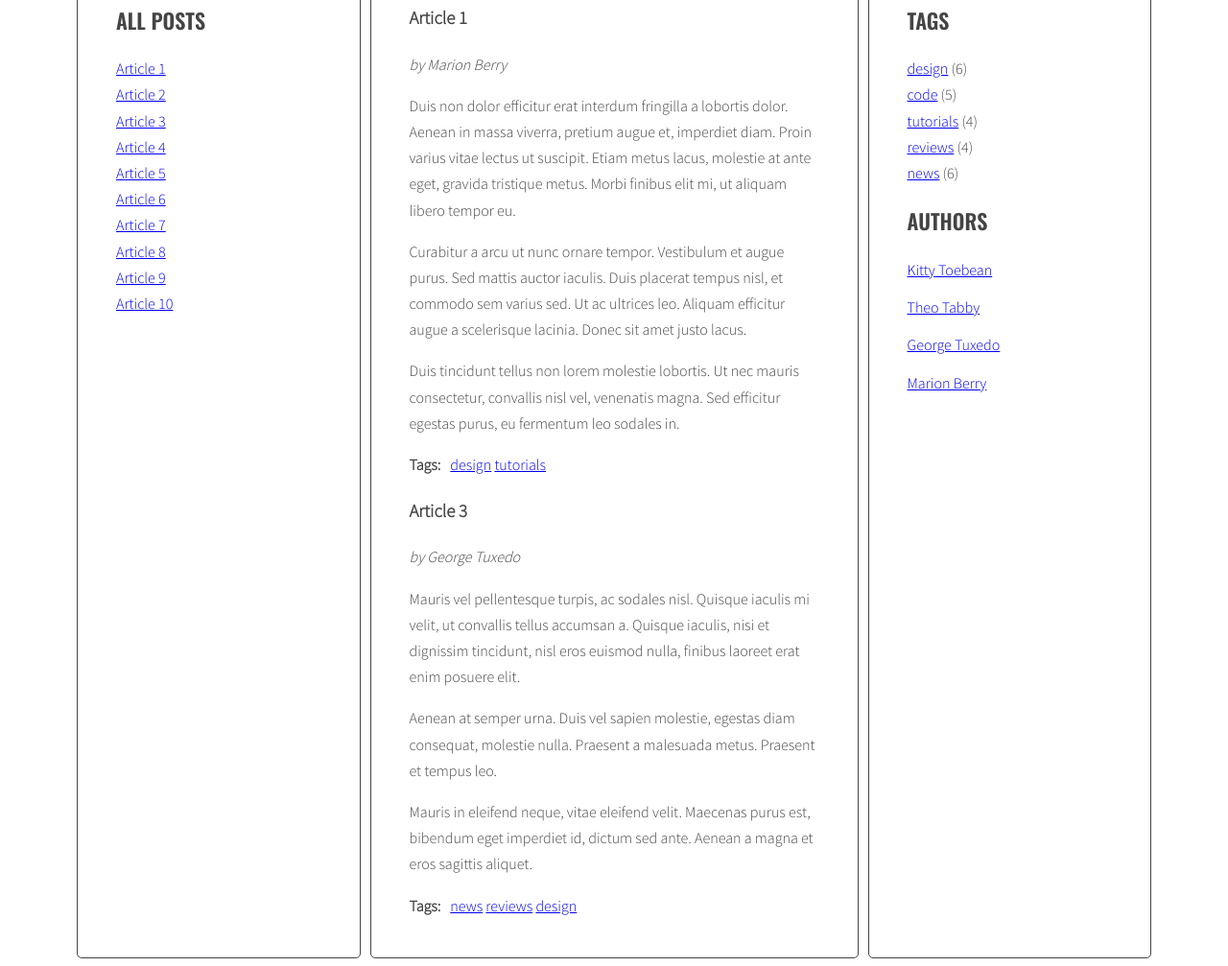
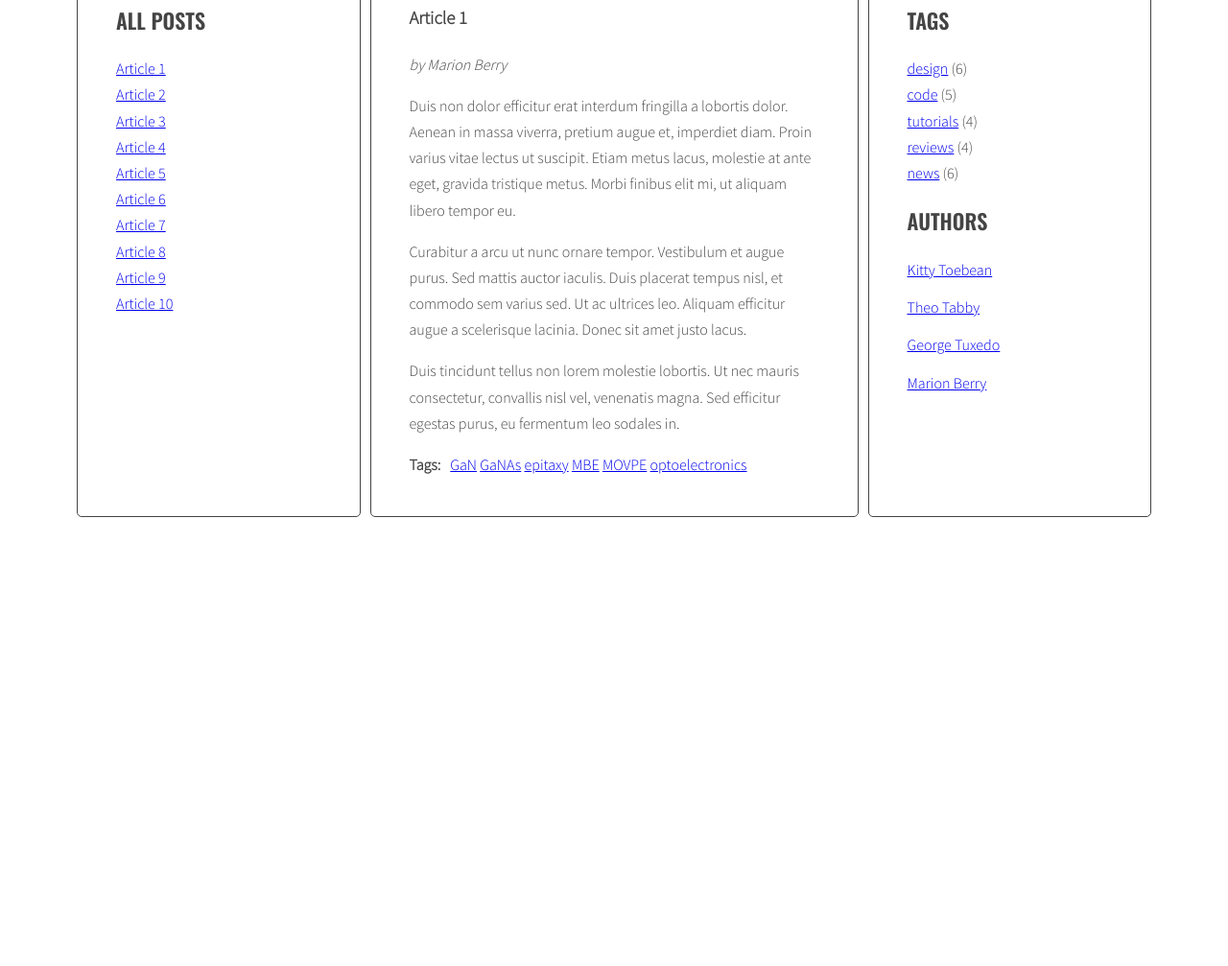
Before and after one commit to j-guyrousset/javascript-blog, a website: page index.html in a window 1280 px wide. Shown: the part 300-1307 px from the top of the page at 96% size. After the commit the page ends 847 px from the top, so only its background shows below. Drawn offline with nearby package versions, Linux system fonts and the light colour scheme.

Commit message:
Add tag list generation in articles

```diff
--- a/index.html
+++ b/index.html
@@ -17,7 +17,7 @@
             </ul>
           </aside>
           <section class="posts">
-            <article class="post active" id="article-1">
+            <article class="post active" id="article-1" data-tags="GaN GaNAs epitaxy MBE MOVPE optoelectronics">
               <h3 class="post-title">Article 1</h3>
               <p class="post-author">by Marion Berry</p>
               <div class="post-content">
@@ -30,12 +30,10 @@
               <div class="post-tags">
                 <p><strong>Tags:</strong></p>
                 <ul class="list list-horizontal">
-                  <li><a href="#">design</a></li>
-                  <li><a href="#">tutorials</a></li>
                 </ul>
               </div>
             </article>
-            <article class="post" id="article-2">
+            <article class="post" id="article-2" data-tags="GaN epitaxy optoelectronics surface-science MBE ">
               <h3 class="post-title">Article 2</h3>
               <p class="post-author">by Theo Tabby</p>
               <div class="post-content">
@@ -48,12 +46,10 @@
               <div class="post-tags">
                 <p><strong>Tags:</strong></p>
                 <ul class="list list-horizontal">
-                  <li><a href="#">news</a></li>
-                  <li><a href="#">code</a></li>
                 </ul>
               </div>
             </article>
-            <article class="post active" id="article-3">
+            <article class="post" id="article-3" data-tags="GaN MOVPE UV-emitters surface-science ">
               <h3 class="post-title">Article 3</h3>
               <p class="post-author">by George Tuxedo</p>
               <div class="post-content">
@@ -65,13 +61,10 @@
               <div class="post-tags">
                 <p><strong>Tags:</strong></p>
                 <ul class="list list-horizontal">
-                  <li><a href="#">news</a></li>
-                  <li><a href="#">reviews</a></li>
-                  <li><a href="#">design</a></li>
                 </ul>
               </div>
             </article>
-            <article class="post" id="article-4">
+            <article class="post" id="article-4" data-tags="GaN GaNAs epitaxy surface-science UV-emitters optoelectronics">
               <h3 class="post-title">Article 4</h3>
               <p class="post-author">by Kitty Toebean</p>
               <div class="post-content">
@@ -84,13 +77,10 @@
               <div class="post-tags">
                 <p><strong>Tags:</strong></p>
                 <ul class="list list-horizontal">
-                  <li><a href="#">tutorials</a></li>
-                  <li><a href="#">code</a></li>
-                  <li><a href="#">design</a></li>
                 </ul>
               </div>
             </article>
-            <article class="post" id="article-5">
+            <article class="post" id="article-5" data-tags="MBE polariton-lasing semimagnetic Bose-Einstein II-VI-semiconductors">
               <h3 class="post-title">Article 5</h3>
               <p class="post-author">by Marion Berry</p>
               <div class="post-content">
@@ -103,12 +93,10 @@
               <div class="post-tags">
                 <p><strong>Tags:</strong></p>
                 <ul class="list list-horizontal">
-                  <li><a href="#">design</a></li>
-                  <li><a href="#">reviews</a></li>
                 </ul>
               </div>
             </article>
-            <article class="post" id="article-6">
+            <article class="post" id="article-6" data-tags="quantum-computing quantum-dots semimagnetic MBE optoelectronics II-VI-semiconductors">
               <h3 class="post-title">Article 6</h3>
               <p class="post-author">by George Tuxedo</p>
               <div class="post-content">
@@ -121,12 +109,10 @@
               <div class="post-tags">
                 <p><strong>Tags:</strong></p>
                 <ul class="list list-horizontal">
-                  <li><a href="#">reviews</a></li>
-                  <li><a href="#">code</a></li>
                 </ul>
               </div>
             </article>
-            <article class="post" id="article-7">
+            <article class="post" id="article-7" data-tags="quantum-dots semimagnetic Bose-Einstein II-VI-semiconductors">
               <h3 class="post-title">Article 7</h3>
               <p class="post-author">by Kitty Toebean</p>
               <div class="post-content">
@@ -139,12 +125,10 @@
               <div class="post-tags">
                 <p><strong>Tags:</strong></p>
                 <ul class="list list-horizontal">
-                  <li><a href="#">code</a></li>
-                  <li><a href="#">news</a></li>
                 </ul>
               </div>
             </article>
-            <article class="post" id="article-8">
+            <article class="post" id="article-8" data-tags="quantum-fluid polariton-lasing Bose-Einstein III-V-semiconductors superfluid">
               <h3 class="post-title">Article 8</h3>
               <p class="post-author">by Theo Tabby</p>
               <div class="post-content">
@@ -157,13 +141,10 @@
               <div class="post-tags">
                 <p><strong>Tags:</strong></p>
                 <ul class="list list-horizontal">
-                  <li><a href="#">news</a></li>
-                  <li><a href="#">design</a></li>
-                  <li><a href="#">tutorials</a></li>
                 </ul>
               </div>
             </article>
-            <article class="post" id="article-9">
+            <article class="post" id="article-9" data-tags="quantum-wells II-VI-semiconductors epitaxy semimagnetic MBE polariton-lasing strong-coupling Bose-Einstein">
               <h3 class="post-title">Article 9</h3>
               <p class="post-author">by Marion Berry</p>
               <div class="post-content">
@@ -176,12 +157,10 @@
               <div class="post-tags">
                 <p><strong>Tags:</strong></p>
                 <ul class="list list-horizontal">
-                  <li><a href="#">news</a></li>
-                  <li><a href="#">tutorials</a></li>
                 </ul>
               </div>
             </article>
-            <article class="post" id="article-10">
+            <article class="post" id="article-10" data-tags="optoelectronics II-VI-semiconductors semimagnetic Zeeman-effect MBE epitaxy">
               <h3 class="post-title">Article 10</h3>
               <p class="post-author">by George Tuxedo</p>
               <div class="post-content">
@@ -194,10 +173,6 @@
               <div class="post-tags">
                 <p><strong>Tags:</strong></p>
                 <ul class="list list-horizontal">
-                  <li><a href="#">code</a></li>
-                  <li><a href="#">design</a></li>
-                  <li><a href="#">news</a></li>
-                  <li><a href="#">reviews</a></li>
                 </ul>
               </div>
             </article>
--- a/js/script.js
+++ b/js/script.js
@@ -62,11 +62,26 @@
 
   };
 
+
+  const generateTags = function() {
+    const articles = document.querySelectorAll('article');
+    for (let article of articles) {
+      const tagWrapper = article.querySelector('.post-tags ul'),
+        dataTags = article.getAttribute('data-tags'),
+        tagArray = dataTags.split(' ');
+      let html = '';
+      for (let tag of tagArray) {
+        const li =  document.createElement('li');
+        html = '<span><a href="#tag-' + tag +'">' + tag + '</a>&nbsp</span>';
+        li.innerHTML = html;
+        tagWrapper.appendChild(li);
+      }
+    }
+
+  };
+
   generateTitleLinks();
-
-
-
-
+  generateTags();
 
 
 
```
